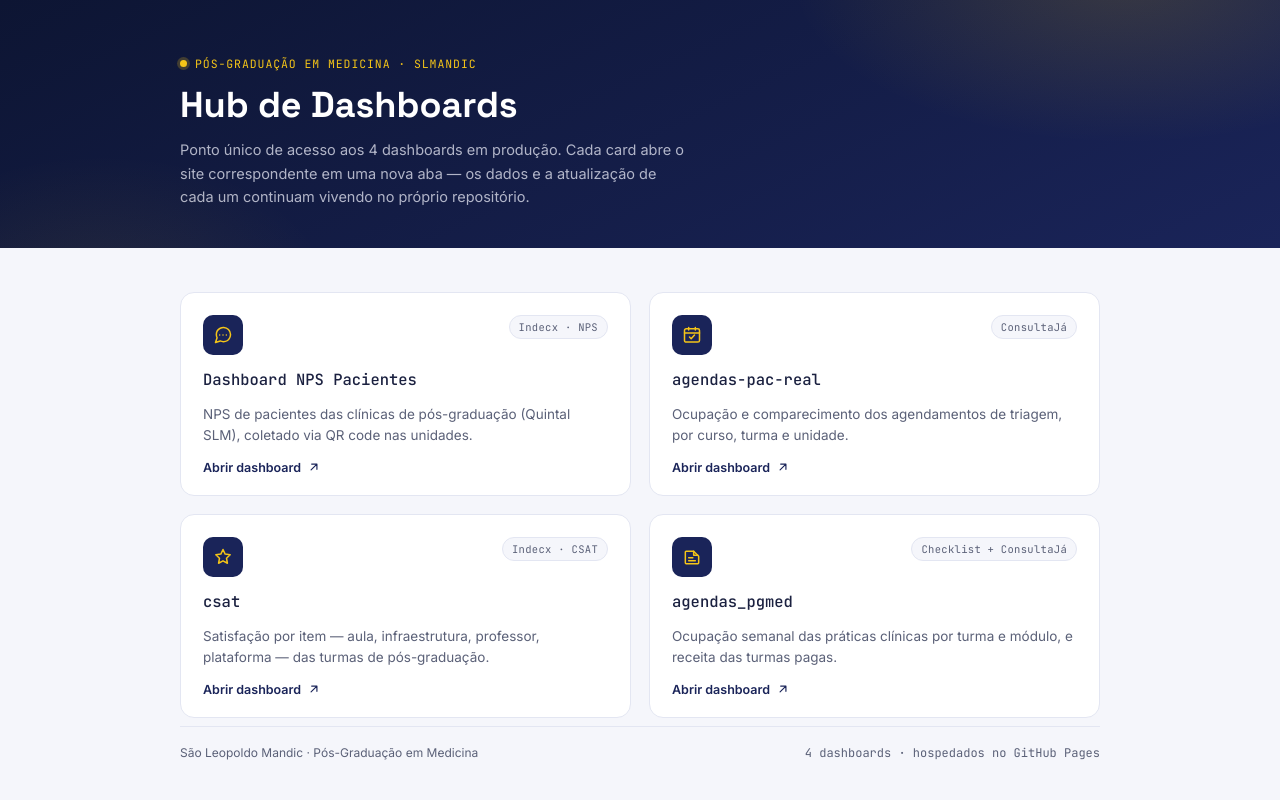
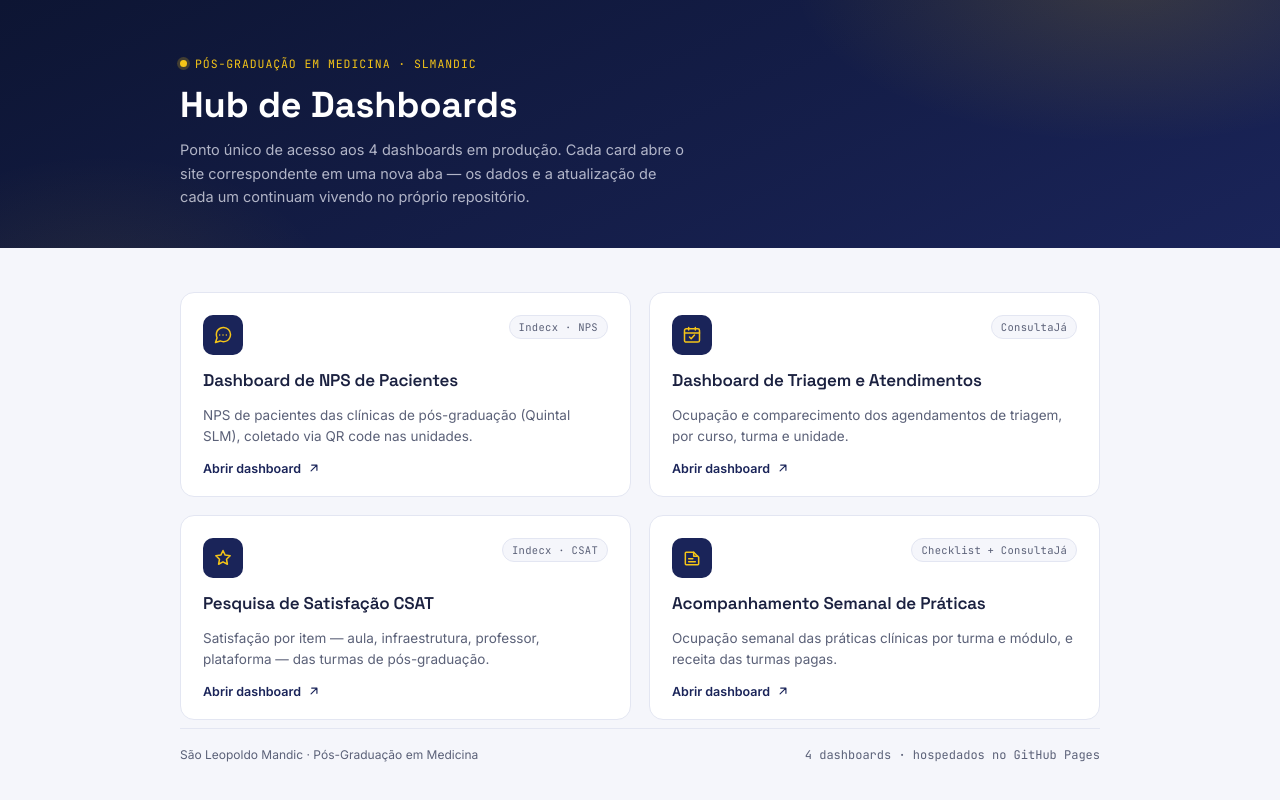
Before and after one commit to PG-MED-MANDIC/Hub, a plain HTML site: page index.html in a window 1280 px wide. Drawn offline with Linux system fonts and the light colour scheme.

Commit message:
Usa nomes formais nos cards em vez do slug do repositório
Co-Authored-By: Claude Sonnet 5 <noreply@anthropic.com>

```diff
--- a/index.html
+++ b/index.html
@@ -122,7 +122,7 @@
     padding:4px 9px;
     white-space:nowrap;
   }
-  .card h2{font-size:15.5px; font-weight:500; letter-spacing:0; word-break:break-word}
+  .card h2{font-size:17px; font-weight:600; letter-spacing:-.01em}
   .card p{margin:0; font-size:13.5px; line-height:1.55; color:var(--ink-soft)}
   .card-open{
     margin-top:auto;
@@ -164,7 +164,7 @@
         </div>
         <span class="source">Indecx · NPS</span>
       </div>
-      <h2 class="mono">Dashboard NPS Pacientes</h2>
+      <h2>Dashboard de NPS de Pacientes</h2>
       <p>NPS de pacientes das clínicas de pós-graduação (Quintal SLM), coletado via QR code nas unidades.</p>
       <span class="card-open">Abrir dashboard <svg viewBox="0 0 24 24" fill="none" stroke="currentColor" stroke-width="2" stroke-linecap="round" stroke-linejoin="round"><path d="M7 17 17 7M8 7h9v9"/></svg></span>
     </a>
@@ -176,7 +176,7 @@
         </div>
         <span class="source">ConsultaJá</span>
       </div>
-      <h2 class="mono">agendas-pac-real</h2>
+      <h2>Dashboard de Triagem e Atendimentos</h2>
       <p>Ocupação e comparecimento dos agendamentos de triagem, por curso, turma e unidade.</p>
       <span class="card-open">Abrir dashboard <svg viewBox="0 0 24 24" fill="none" stroke="currentColor" stroke-width="2" stroke-linecap="round" stroke-linejoin="round"><path d="M7 17 17 7M8 7h9v9"/></svg></span>
     </a>
@@ -188,7 +188,7 @@
         </div>
         <span class="source">Indecx · CSAT</span>
       </div>
-      <h2 class="mono">csat</h2>
+      <h2>Pesquisa de Satisfação CSAT</h2>
       <p>Satisfação por item — aula, infraestrutura, professor, plataforma — das turmas de pós-graduação.</p>
       <span class="card-open">Abrir dashboard <svg viewBox="0 0 24 24" fill="none" stroke="currentColor" stroke-width="2" stroke-linecap="round" stroke-linejoin="round"><path d="M7 17 17 7M8 7h9v9"/></svg></span>
     </a>
@@ -200,7 +200,7 @@
         </div>
         <span class="source">Checklist + ConsultaJá</span>
       </div>
-      <h2 class="mono">agendas_pgmed</h2>
+      <h2>Acompanhamento Semanal de Práticas</h2>
       <p>Ocupação semanal das práticas clínicas por turma e módulo, e receita das turmas pagas.</p>
       <span class="card-open">Abrir dashboard <svg viewBox="0 0 24 24" fill="none" stroke="currentColor" stroke-width="2" stroke-linecap="round" stroke-linejoin="round"><path d="M7 17 17 7M8 7h9v9"/></svg></span>
     </a>
```
